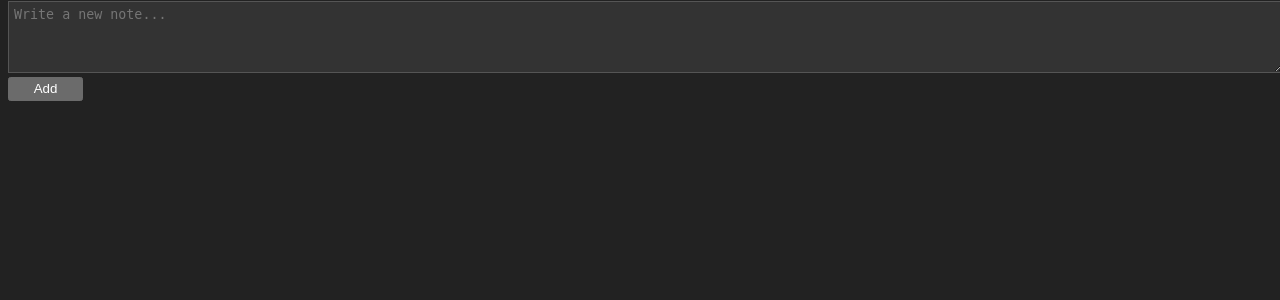
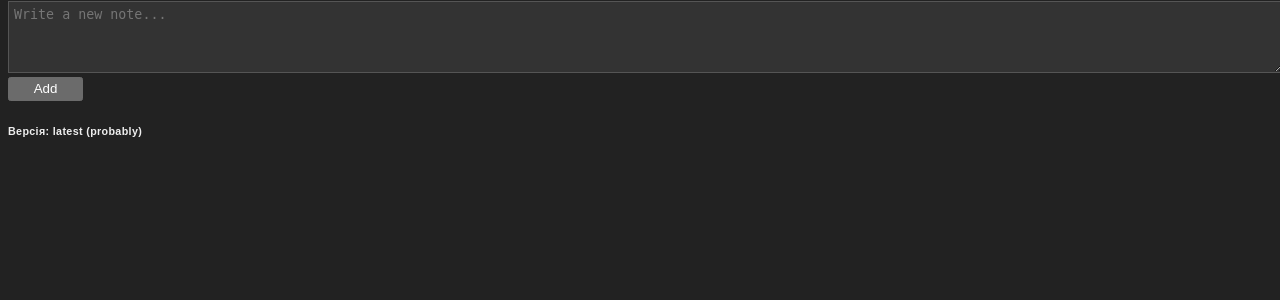
Before and after one commit to Igor4er/webdev-final-lab, a Flask app: page / in a window 1280 px wide. Shown: the part 181-481 px from the top of the page. Run offline with Flask 3, Linux system fonts and the light colour scheme; data that the repository does not hold is empty.

Commit message:
version added

```diff
--- a/main.py
+++ b/main.py
@@ -10,6 +10,7 @@ else:
     db = SqliteDatabase(DB_PATH, pragmas=[('journal_mode', 'wal')])
 
 MSG = os.environ.get("MSG", "")
+VER = os.environ.get("VER", "latest (probably)")
 
 class Note(Model):
     content = TextField()
@@ -27,7 +28,7 @@ def index(*args, **kwargs):
     remote_addr = request.headers.get("Do-Connecting-Ip", request.remote_addr)
     try:
         notes = Note.select().order_by(Note.timestamp.desc())
-        return render_template("index.html", notes=notes, msg=MSG, remote_addr=remote_addr)
+        return render_template("index.html", notes=notes, msg=MSG, remote_addr=remote_addr, ver=VER)
     except (OperationalError, ProgrammingError) as E:
         print(E)
         init_tables()
--- a/templates/index.html
+++ b/templates/index.html
@@ -94,6 +94,7 @@
                 {% endif %}
             </div>
             {% endfor %}
+            <h6>Версія: {{ver}}</h6>
         </main>
     </body>
 </html>
```
